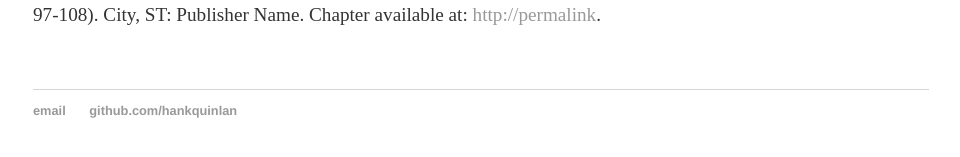
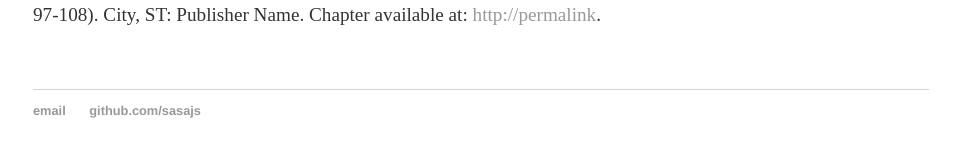
Before and after one commit to tsmith3480/sasajs.github.io, a Jekyll site: the page built from cv/index.html, in a window 1280 px wide. Shown: the part 427-584 px from the top of the page, without its empty margins (159-1119 px from the left). Built offline with Jekyll 4.4.1, drawn with Linux system fonts in a browser that asks for light colours.

Commit message:
Update default.html

```diff
--- a/_layouts/default.html
+++ b/_layouts/default.html
@@ -25,8 +25,8 @@
 
   <footer>
    <ul>
-   <li><a href="mailto:hankquinlanhub@gmail.com">email</a></li>
-   <li><a href="https://github.com/hankquinlan">github.com/hankquinlan</a></li>
+   <li><a href="mailto:steve.schilhabel@gmail.com">email</a></li>
+   <li><a href="https://github.com/sasajs">github.com/sasajs</a></li>
    </ul>
   </footer>
   </body>
```
